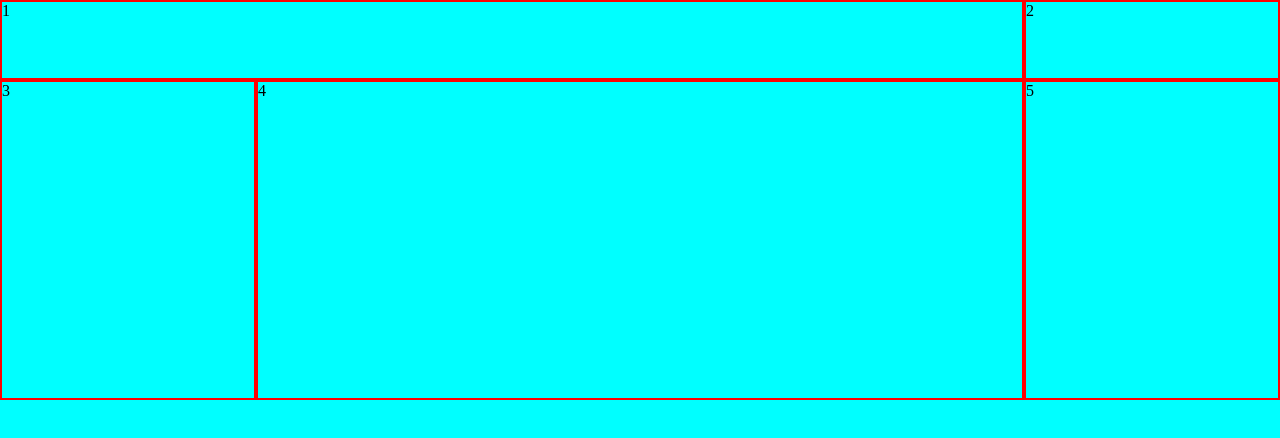
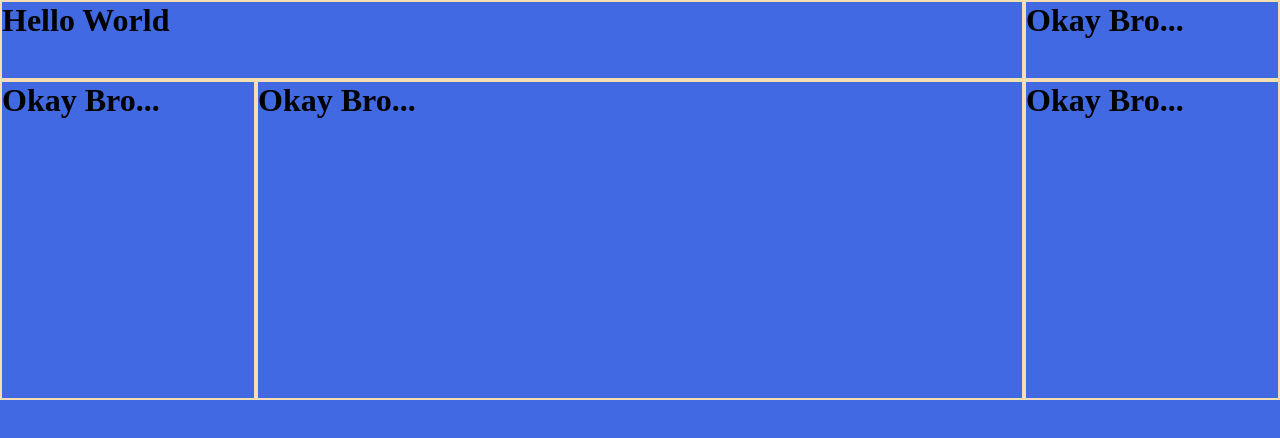
Before and after one commit to salar-butt/Bingo, a plain HTML site: page index.html in a window 1280 px wide. Drawn offline with Linux system fonts and the light colour scheme.

Commit message:
Changes from M.Umair

```diff
--- a/index.html
+++ b/index.html
@@ -12,14 +12,14 @@
         .main{
             height: 100vh;
             width: 100vw;
-            background-color: aqua;
+            background-color:royalblue;
             display: grid;
             grid-template-columns: 1fr 3fr 1fr ;
             grid-template-rows: 10vh 40ch;
 
         }
         .child{
-            border:2px solid red;
+            border:2px solid wheat;
         }
         .my{
             /* grid-row-start: 1;
@@ -34,13 +34,21 @@
 
 
     <div class="main">
-        <div class="child my">1</div>
-        <div class="child">2</div>
-        <div class="child">3</div>
-        <div class="child">4</div>
-        <div class="child">5</div>
-
-
+        <div class="child my">
+            <h1>Hello World</h1>
+        </div>
+        <div class="child">
+            <h1>Okay Bro...</h1>
+        </div>
+        <div class="child">
+            <h1>Okay Bro...</h1>
+        </div>
+        <div class="child">
+            <h1>Okay Bro...</h1>
+        </div>
+        <div class="child">
+            <h1>Okay Bro...</h1>
+        </div>
     </div>
 
 </body>
```
